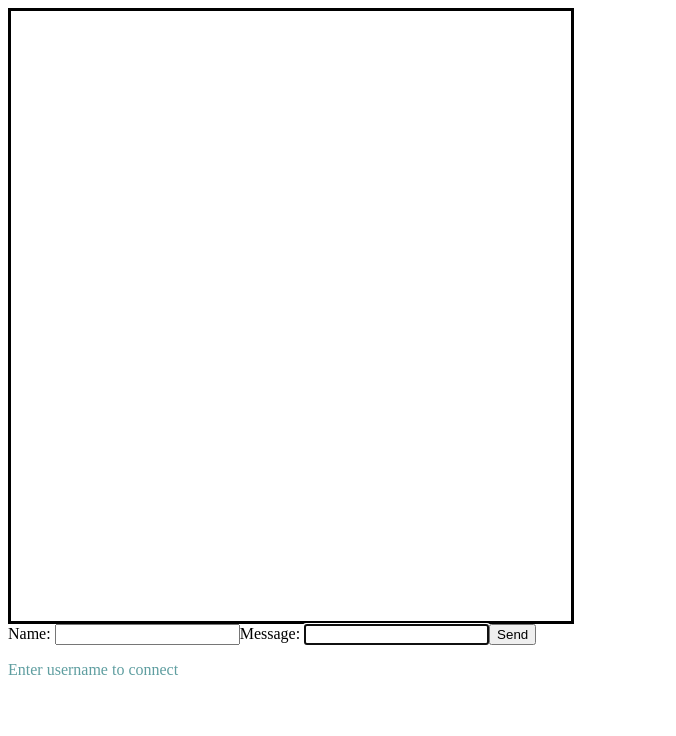
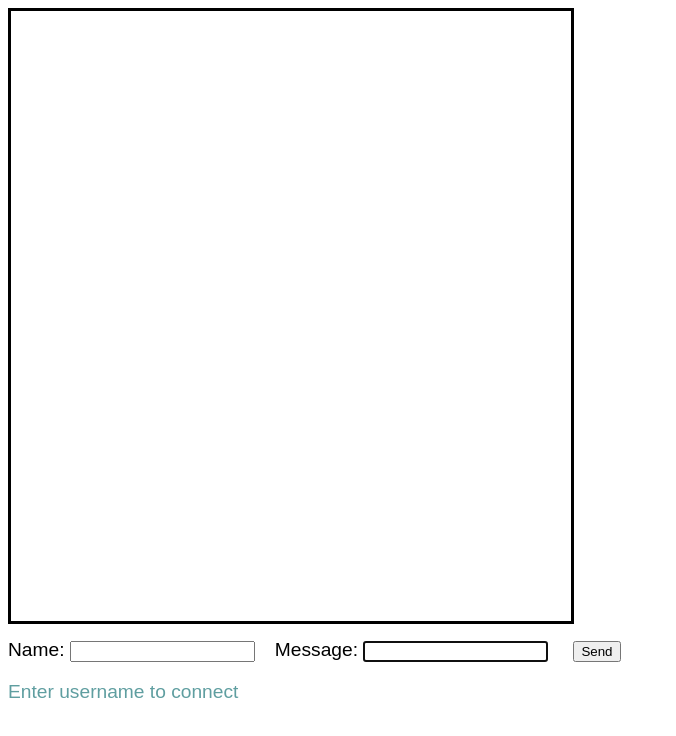
Before and after one commit to gkatai/chat-ui, a website: page src/index.html in a window 1280 px wide. Shown: the whole page, without its empty margins (0-676 px from the left). Drawn offline with Linux system fonts and the light colour scheme.

Commit message:
feat(all): styling added

```diff
--- a/src/index.js
+++ b/src/index.js
@@ -1,4 +1,5 @@
 (function () {
+  let socket;
   const sideEffects = {
     connect: function () {
       socket = io('http://35.157.80.184:8080/');
@@ -16,6 +17,4 @@
   const rootElement = document.getElementById('app');
   chatUi.renderer.view(store, rootElement);
   store.subscribe(() => chatUi.renderer.view(store, rootElement));
-
-  let socket;
 })();
--- a/src/renderer.js
+++ b/src/renderer.js
@@ -3,21 +3,7 @@ chatUi.renderer = (function () {
     const state = store.getState();
 
     root.innerHTML = '';
-    [
-      renderMessages(state.messages),
-      renderInput(
-        'name-input',
-        'Name: ',
-        state.userName,
-        (e) => store.dispatch({ type: 'NAME_BOX_CHANGED', name: e.target.value }),
-        () => store.dispatch({ type: 'USER_NAME_ENTERED' }),
-        keydownHandlerForName,
-        state.connected
-      ),
-      renderInput('message-input', 'Message: ', state.currentMessage, undefined, undefined, (e) => keydownHandlerForMessage(e, store)),
-      renderButton('send-button', 'Send', () => store.dispatch({ type: 'SEND_MESSAGE', message: state.currentMessage })),
-      renderValidationMessage(state.validationMessage),
-    ].forEach((element) => root.appendChild(element));
+    [renderMessages(state.messages), renderControlls(state, store)].forEach((element) => root.appendChild(element));
 
     const messagesContainer = document.getElementsByClassName('messages');
 
@@ -27,6 +13,33 @@ chatUi.renderer = (function () {
 
     const messageInput = document.getElementById('message-input');
     messageInput.focus();
+  }
+
+  function renderControlls(state, store) {
+    const container = document.createElement('div');
+    container.classList.add('controlls');
+    container.appendChild(
+      renderInput(
+        'name-input',
+        'Name: ',
+        state.userName,
+        (e) => store.dispatch({ type: 'NAME_BOX_CHANGED', name: e.target.value }),
+        () => store.dispatch({ type: 'USER_NAME_ENTERED' }),
+        keydownHandlerForName,
+        state.connected
+      )
+    );
+    const messageInput = renderInput('message-input', 'Message: ', state.currentMessage, undefined, undefined, (e) =>
+      keydownHandlerForMessage(e, store)
+    );
+    messageInput.classList.add('message-input');
+    container.appendChild(messageInput);
+    const sendButton = renderButton('send-button', 'Send', () => store.dispatch({ type: 'SEND_MESSAGE', message: state.currentMessage }));
+    sendButton.classList.add('send-button');
+    container.appendChild(sendButton);
+    container.appendChild(renderValidationMessage(state.validationMessage));
+
+    return container;
   }
 
   function keydownHandlerForName(e) {
--- a/src/style.css
+++ b/src/style.css
@@ -1,3 +1,15 @@
+body {
+  font: 1.2em 'Fira Sans', sans-serif;
+}
+
+.controlls {
+  margin-top: 15px;
+}
+
+.message-input {
+  margin-left: 20px;
+}
+
 .validation-info {
   color: cadetblue;
 }
@@ -8,7 +20,6 @@
   border: solid;
   padding: 5px 30px;
   overflow: auto;
-  font: 1.2em 'Fira Sans', sans-serif;
 }
 
 .message {
@@ -22,3 +33,7 @@
   margin-right: 0px;
   margin-left: 100px;
 }
+
+.send-button {
+  margin-left: 25px;
+}
```
